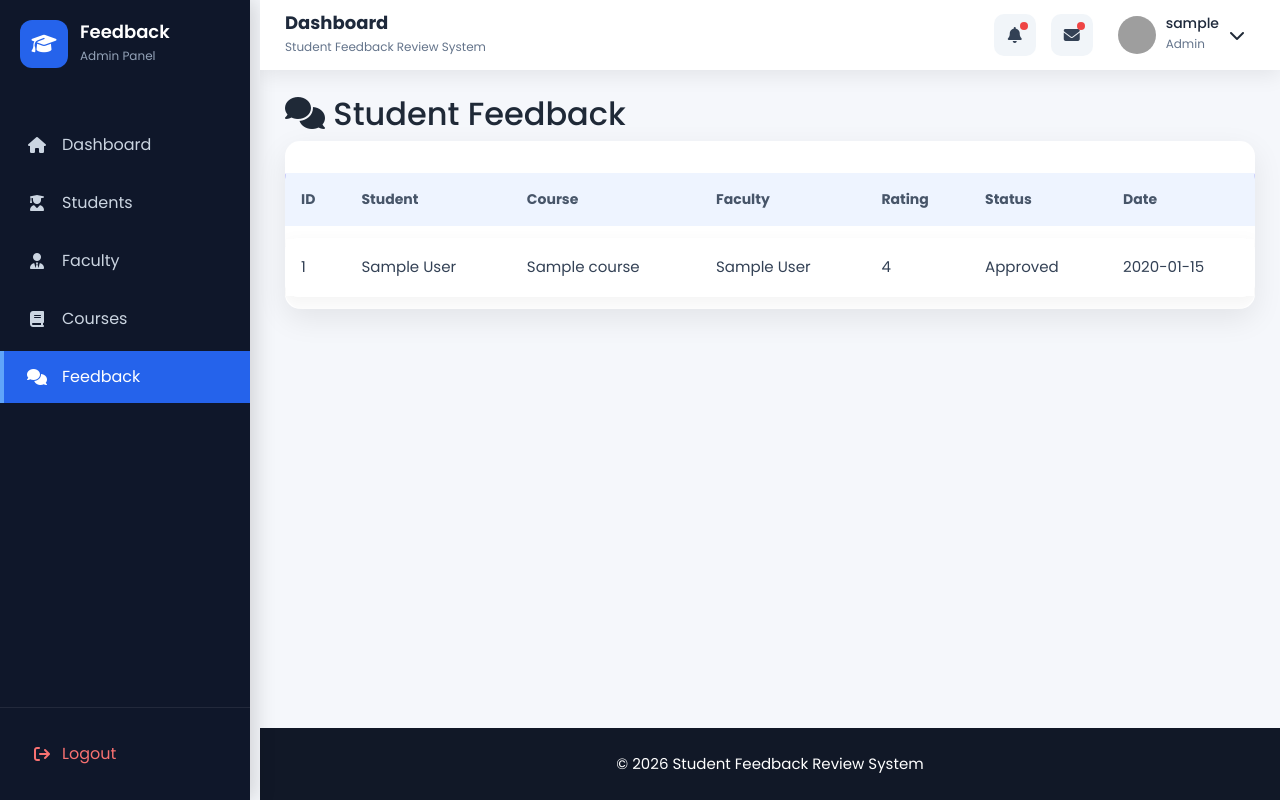
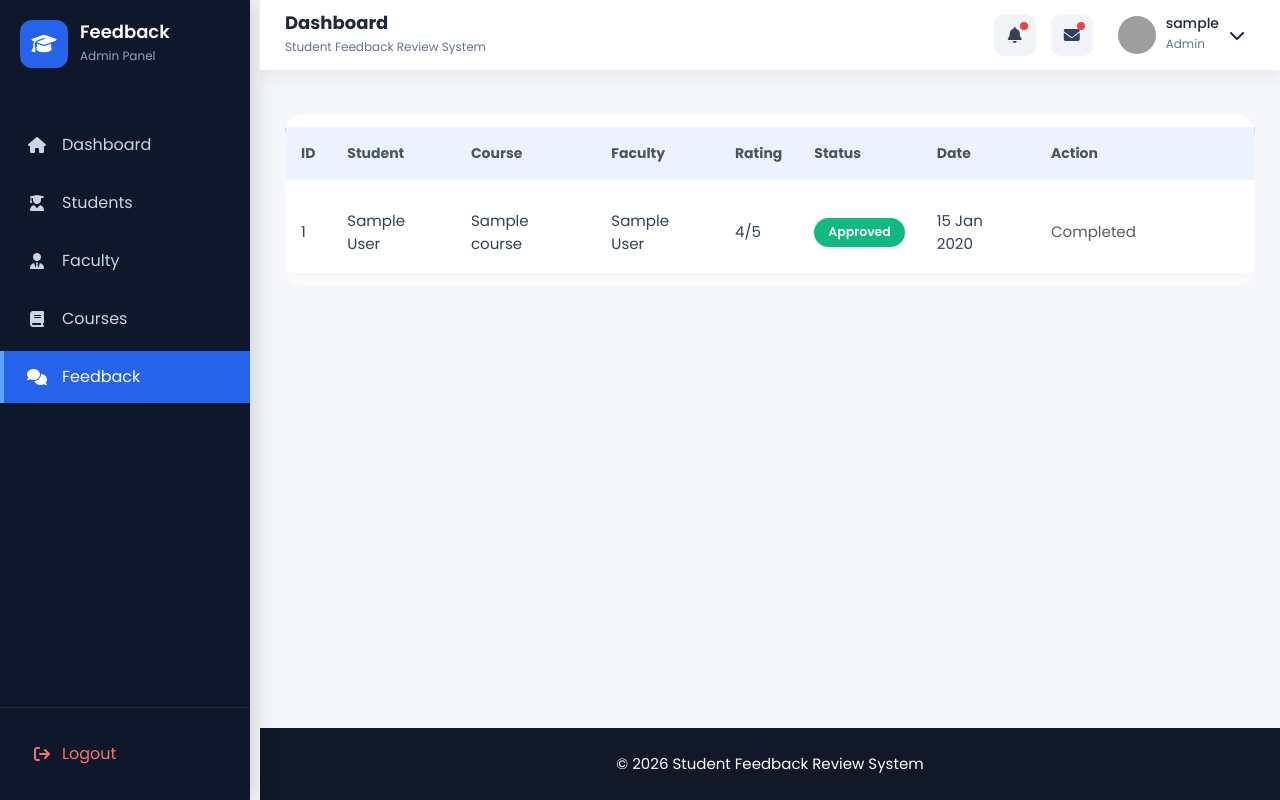
Before and after one commit to gurashthapa/student-feedback-review-system, a Flask app: page /admin/feedback in a window 1280 px wide. Run offline with Flask 3, Linux system fonts and the light colour scheme; the visitor is signed in with stand-in values (Sample User, id 1); tables that the repository leaves empty hold one stand-in row (values such as "Sample post"); grey boxes are pictures that could not be loaded.

Commit message:
Add feedback approval and notification system

```diff
--- a/app/templates/admin/feedback.html
+++ b/app/templates/admin/feedback.html
@@ -4,20 +4,11 @@
 
 {% block content %}
 
-<div class="page-header">
-    <h2>
-        <i class="fas fa-comments"></i>
-        Student Feedback
-    </h2>
-</div>
-
-<div class="card">
-
 <div class="table-responsive">
 
-        <table class="table">
+    <table class="table table-bordered table-hover">
 
-            <thead>
+        <thead class="table-dark">
             <tr>
                 <th>ID</th>
                 <th>Student</th>
@@ -26,6 +17,7 @@
                 <th>Rating</th>
                 <th>Status</th>
                 <th>Date</th>
+                <th width="220">Action</th>
             </tr>
         </thead>
 
@@ -49,20 +41,94 @@
                     {{ feedback.faculty.full_name if feedback.faculty else "-" }}
                 </td>
 
-                    <td>{{ feedback.rating }}</td>
+                <td>
+                    {{ feedback.rating }}/5
+                </td>
 
-                    <td>{{ feedback.status }}</td>
+                <td>
 
-                    <td>{{ feedback.created_at.strftime("%Y-%m-%d") }}</td>
+                    {% if feedback.status == "Approved" %}
+
+                        <span class="badge bg-success">
+                            Approved
+                        </span>
+
+                    {% elif feedback.status == "Rejected" %}
+
+                        <span class="badge bg-danger">
+                            Rejected
+                        </span>
+
+                    {% else %}
+
+                        <span class="badge bg-warning text-dark">
+                            Pending
+                        </span>
+
+                    {% endif %}
+
+                </td>
+
+                <td>
+                    {{ feedback.created_at.strftime("%d %b %Y") }}
+                </td>
+
+                <td>
+
+                    {% if feedback.status == "Pending" %}
+
+                        <form
+                            action="{{ url_for('admin.approve_feedback', feedback_id=feedback.id) }}"
+                            method="POST"
+                            class="d-inline"
+                        >
+
+                            <button
+                                type="submit"
+                                class="btn btn-success btn-sm"
+                            >
+                                <i class="fas fa-check"></i>
+                                Approve
+                            </button>
+
+                        </form>
+
+                        <form
+                            action="{{ url_for('admin.reject_feedback', feedback_id=feedback.id) }}"
+                            method="POST"
+                            class="d-inline"
+                        >
+
+                            <button
+                                type="submit"
+                                class="btn btn-danger btn-sm"
+                            >
+                                <i class="fas fa-times"></i>
+                                Reject
+                            </button>
+
+                        </form>
+
+                    {% else %}
+
+                        <span class="text-muted">
+                            Completed
+                        </span>
+
+                    {% endif %}
+
+                </td>
 
             </tr>
 
         {% else %}
 
             <tr>
-                    <td colspan="7" class="text-center">
+
+                <td colspan="8" class="text-center">
                     No feedback found.
                 </td>
+
             </tr>
 
         {% endfor %}
@@ -73,6 +139,4 @@
 
 </div>
 
-</div>
-
 {% endblock %}
```
Also changed, not shown: app/models/notification.py (+17 -0 lines). Lines whose indentation alone changed are shown as unchanged.
